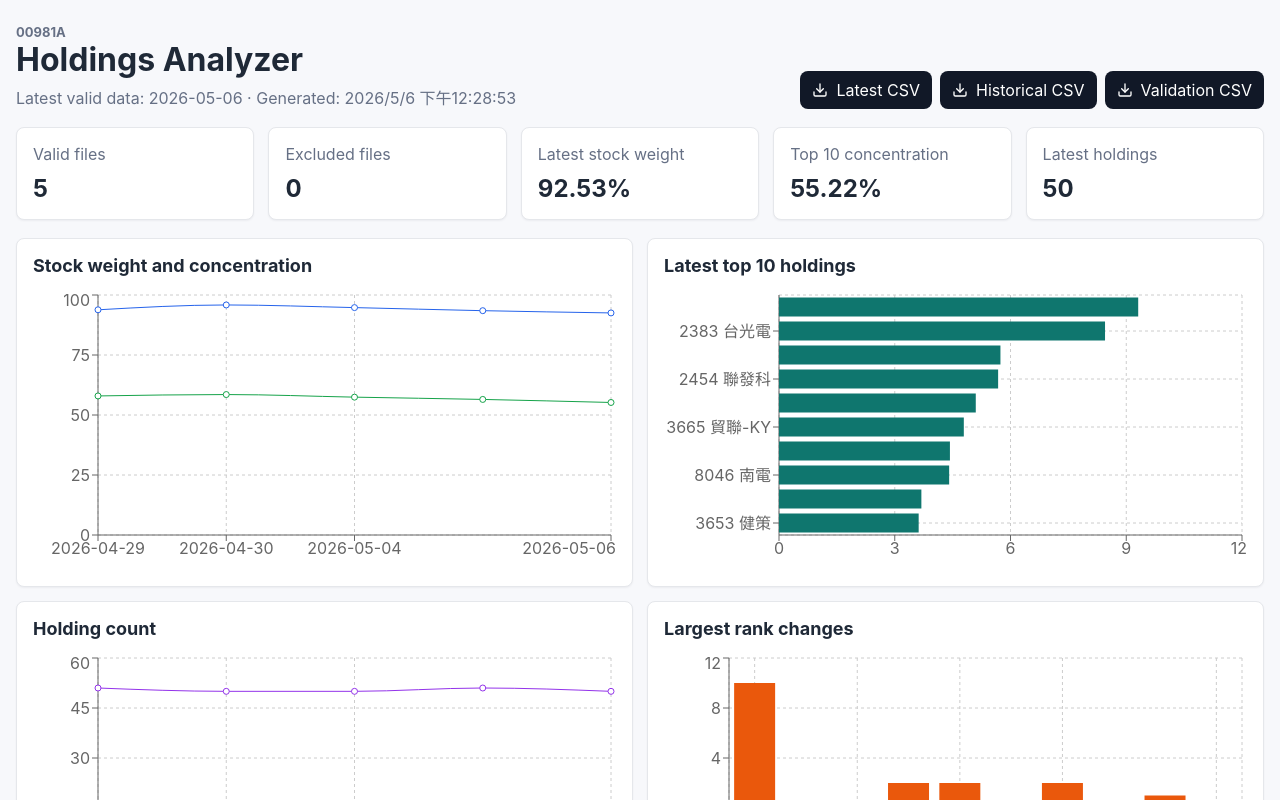
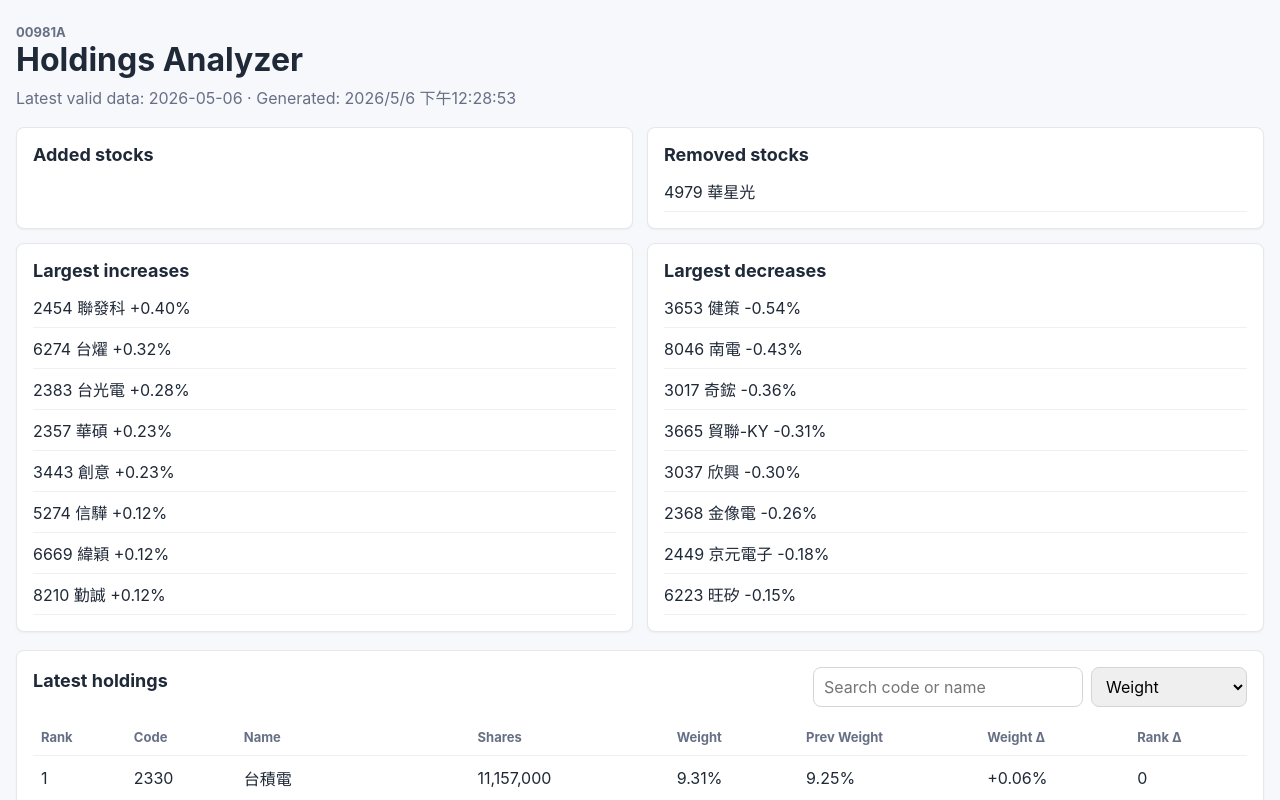
Before and after one commit to caryhp2-cell/etf-00981A-downloader, a React (Vite) app: page / in a window 1280 px wide. Shown: the top 800 px of the page. Built offline with nearby package versions, Linux system fonts and the light colour scheme.

Commit message:
Remove dashboard summary widgets

```diff
--- a/src/App.tsx
+++ b/src/App.tsx
@@ -2,23 +2,14 @@ import { useEffect, useMemo, useState } from 'react';
 import { ChangeSummary } from './components/ChangeSummary';
 import { DashboardHeader } from './components/DashboardHeader';
 import { HoldingsTable } from './components/HoldingsTable';
-import { KpiGrid } from './components/KpiGrid';
-import { TrendCharts } from './components/TrendCharts';
 import { ValidationPanel } from './components/ValidationPanel';
 import {
   buildDailyChanges,
-  calculateTopTenConcentration,
   compareLatestHoldings,
   getLatestSnapshot,
   getPreviousSnapshot,
   sortSnapshots,
 } from './lib/analytics';
-import {
-  buildHistoricalHoldingsCsv,
-  buildLatestHoldingsCsv,
-  buildValidationCsv,
-  downloadCsv,
-} from './lib/csv';
 import type { HoldingsDataset } from './types';
 
 export default function App() {
@@ -43,7 +34,6 @@ export default function App() {
     const latestRows = compareLatestHoldings(latest, previous);
     const dailyChanges = buildDailyChanges(snapshots);
     const latestChange = dailyChanges.at(-1) ?? null;
-    const latestStockWeight = latest?.assetAllocation.find((item) => item.label === '股票')?.weight ?? 0;
 
     return {
       snapshots,
@@ -51,8 +41,6 @@ export default function App() {
       previous,
       latestRows,
       latestChange,
-      latestStockWeight,
-      topTenConcentration: calculateTopTenConcentration(latest),
     };
   }, [dataset]);
 
@@ -83,18 +71,7 @@ export default function App() {
       <DashboardHeader
         latestDate={viewModel.latest?.date ?? null}
         generatedAt={dataset.generatedAt}
-        onExportLatest={() => downloadCsv('00981A-latest-holdings.csv', buildLatestHoldingsCsv(viewModel.latestRows))}
-        onExportHistorical={() => downloadCsv('00981A-historical-holdings.csv', buildHistoricalHoldingsCsv(viewModel.snapshots))}
-        onExportValidation={() => downloadCsv('00981A-validation-report.csv', buildValidationCsv(dataset.validFiles, dataset.excludedFiles))}
       />
-      <KpiGrid
-        validFileCount={dataset.validFiles.length}
-        excludedFileCount={dataset.excludedFiles.length}
-        stockWeight={viewModel.latestStockWeight}
-        topTenConcentration={viewModel.topTenConcentration}
-        holdingCount={viewModel.latest?.holdings.length ?? 0}
-      />
-      <TrendCharts snapshots={viewModel.snapshots} latestRows={viewModel.latestRows} />
       <ChangeSummary latestChange={viewModel.latestChange} />
       <HoldingsTable rows={viewModel.latestRows} />
       <ValidationPanel validFiles={dataset.validFiles} excludedFiles={dataset.excludedFiles} />
--- a/src/components/DashboardHeader.tsx
+++ b/src/components/DashboardHeader.tsx
@@ -1,19 +1,11 @@
-import { Download } from 'lucide-react';
-
 type DashboardHeaderProps = {
   latestDate: string | null;
   generatedAt: string;
-  onExportLatest: () => void;
-  onExportHistorical: () => void;
-  onExportValidation: () => void;
 };
 
 export function DashboardHeader({
   latestDate,
   generatedAt,
-  onExportLatest,
-  onExportHistorical,
-  onExportValidation,
 }: DashboardHeaderProps) {
   return (
     <header className="dashboard-header">
@@ -22,20 +14,6 @@ export function DashboardHeader({
         <h1>Holdings Analyzer</h1>
         <p>Latest valid data: {latestDate ?? '-'} · Generated: {new Date(generatedAt).toLocaleString('zh-TW')}</p>
       </div>
-      <div className="header-actions">
-        <button type="button" onClick={onExportLatest} title="Export latest holdings CSV">
-          <Download size={16} />
-          Latest CSV
-        </button>
-        <button type="button" onClick={onExportHistorical} title="Export historical holdings CSV">
-          <Download size={16} />
-          Historical CSV
-        </button>
-        <button type="button" onClick={onExportValidation} title="Export validation report CSV">
-          <Download size={16} />
-          Validation CSV
-        </button>
-      </div>
     </header>
   );
 }
```
